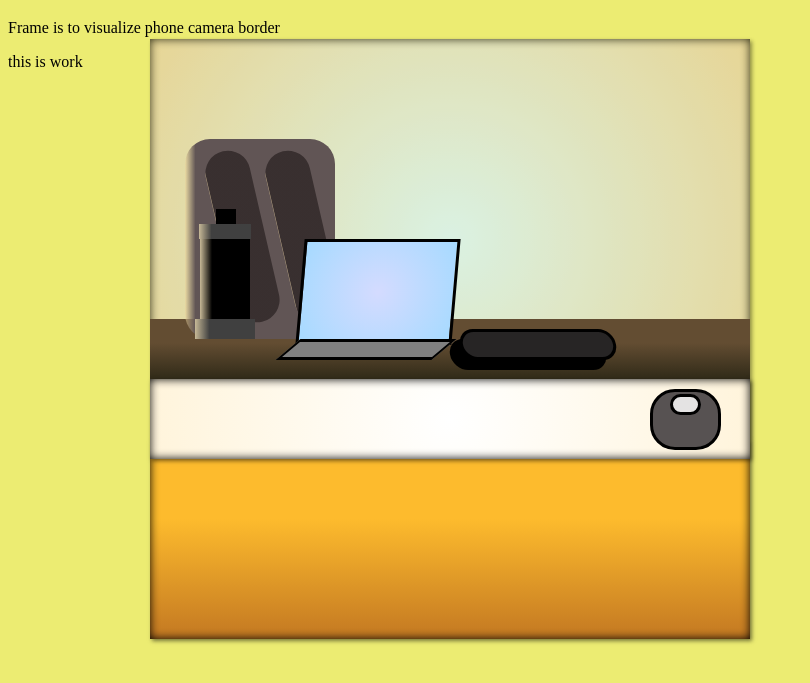
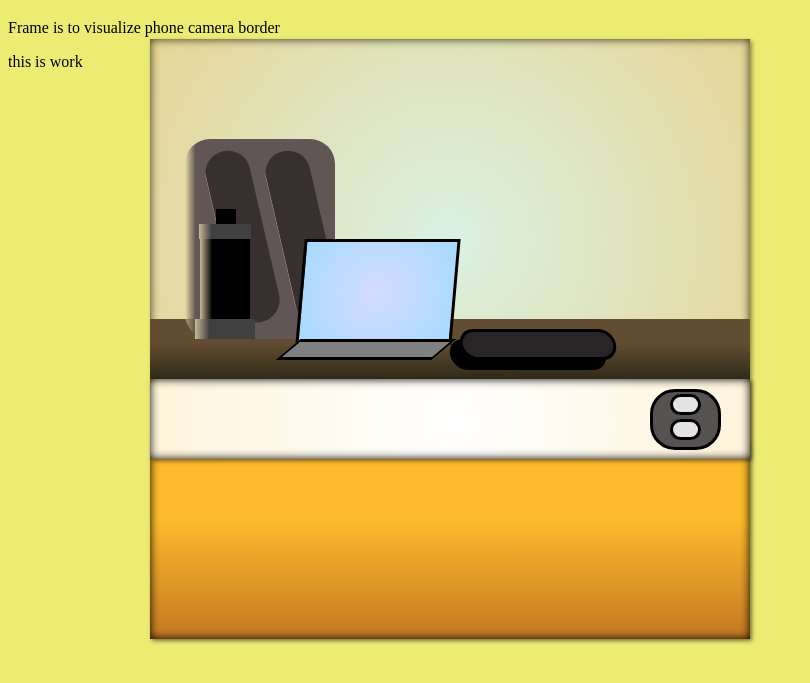
Before and after one commit to jl17369-ux/repo-still-life, a plain HTML site: page index.html in a window 1280 px wide. Shown: the part 61-744 px from the top of the page, without its empty margins (0-810 px from the left). Drawn offline with Linux system fonts and the light colour scheme.

Commit message:
socket 2

```diff
--- a/style.css
+++ b/style.css
@@ -183,3 +183,13 @@ box-shadow: 2px 2px 4px rgba(0,0,0,0.5), inset 0 0 10px black;
 	top: 455px;
 	border-radius:25px;
 }
+#c2 {
+	position:absolute;
+	width:25px;
+      height: 15px;
+     background: rgb(228, 227, 227);
+	border: solid;
+	left: 670px;
+	top: 480px;
+	border-radius:25px;
+}
```
